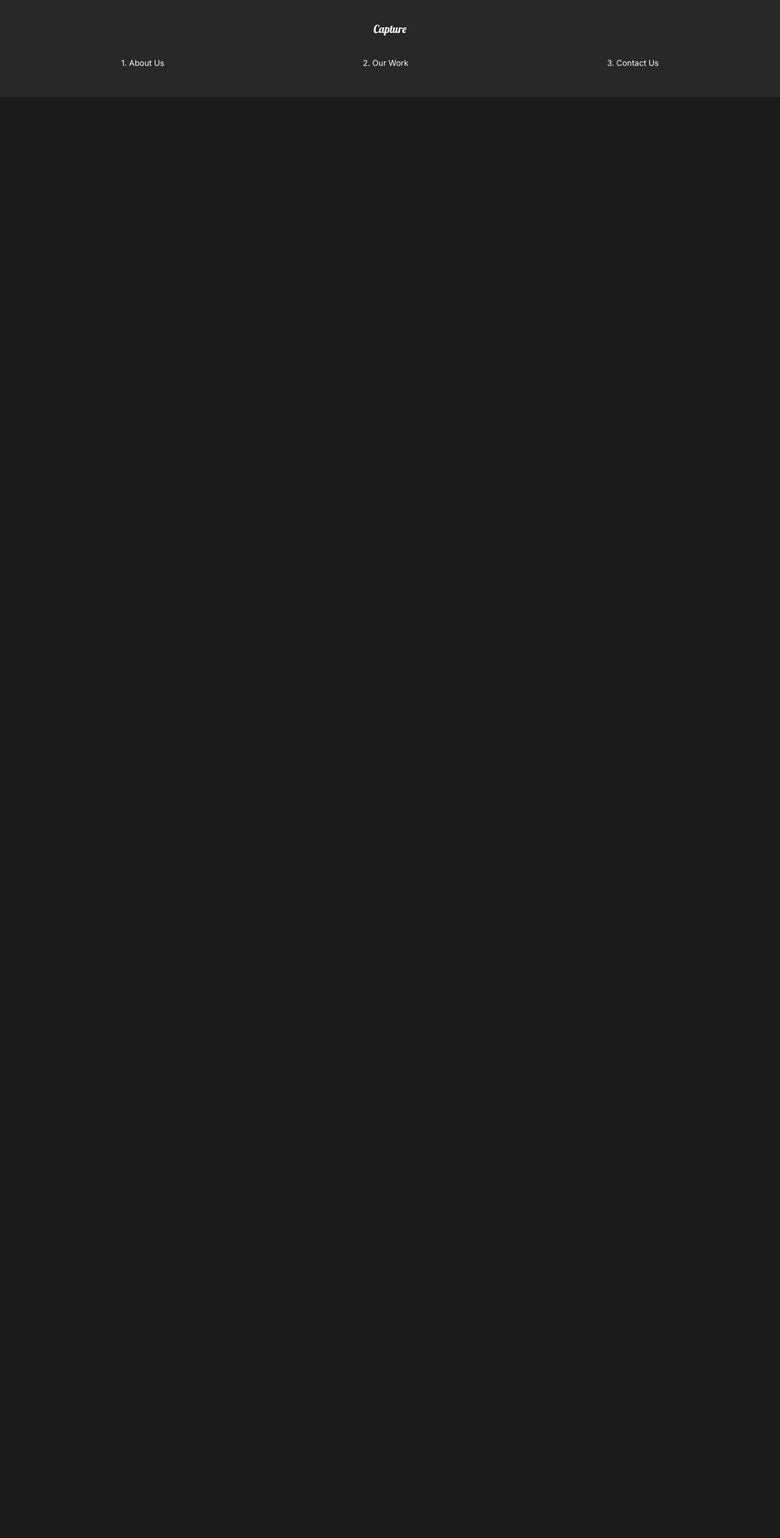
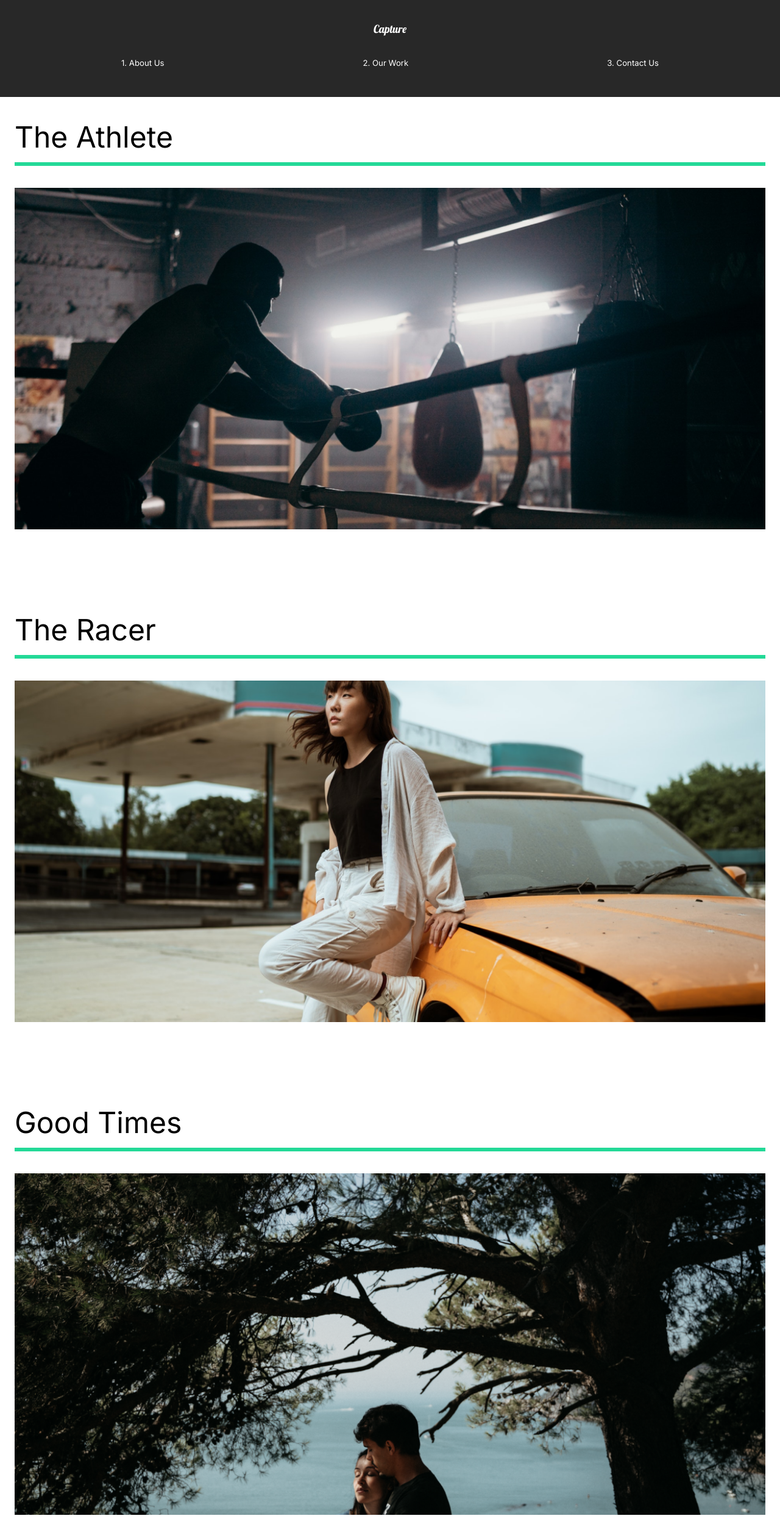
Before and after one commit to cameroncrockett/capture-project, a React (Create React App) app: page /capture-project//work in a window 1280 px wide. Shown: the top 2522 px of the page at 61% size. Before the commit the page ends 800 px from the top, so only its background shows below. Built offline with nearby package versions, Linux system fonts and the light colour scheme.

Commit message:
updated with repo name for links

```diff
--- a/src/App.js
+++ b/src/App.js
@@ -20,16 +20,16 @@ function App() {
       <Nav />
       <AnimatePresence exitBeforeEnter>
         <Switch location={location} key={location.pathname}>
-          <Route path='/' exact>
+          <Route path='/capture-project/' exact>
             <AboutUs />
           </Route>
-          <Route path='/work' exact>
+          <Route path='/capture-project//work' exact>
             <OurWork />
           </Route>
-          <Route path='/work/:id'>
+          <Route path='/capture-project/work/:id'>
             <MovieDetail />
           </Route>
-          <Route path='/contact'>
+          <Route path='/capture-project/contact'>
             <ContactUs />
           </Route>
         </Switch>
--- a/src/movieState.js
+++ b/src/movieState.js
@@ -12,7 +12,7 @@ export const MovieState = () => {
       title: "The Athlete",
       mainImg: athlete,
       secondaryImg: athlete2,
-      url: "/work/the-athlete",
+      url: "/capture-project/work/the-athlete",
       awards: [
         {
           title: "Truly A Masterpiece",
@@ -34,7 +34,7 @@ export const MovieState = () => {
     {
       title: "Good Times",
       mainImg: goodtimes,
-      url: "/work/good-times",
+      url: "/capture-project/work/good-times",
       secondaryImg: goodtimes2,
       awards: [
         {
@@ -57,7 +57,7 @@ export const MovieState = () => {
     {
       title: "The Racer",
       mainImg: theracer,
-      url: "/work/the-racer",
+      url: "/capture-project/work/the-racer",
       secondaryImg: theracer2,
       awards: [
         {
--- a/src/pages/OurWork.js
+++ b/src/pages/OurWork.js
@@ -29,7 +29,7 @@ const OurWork = () => {
             <Movie>
                 <motion.h2 variants={fade}>The Athlete</motion.h2>
                 <motion.div variants={lineAnim} className='line'></motion.div>
-                <Link to='/work/the-athlete'>
+                <Link to='/capture-project/work/the-athlete'>
                     <Hide>
                         <motion.img variants={photoAnim} src={athlete} alt='The Athlete' />
                     </Hide>
@@ -43,7 +43,7 @@ const OurWork = () => {
             >
                 <h2>The Racer</h2>
                 <motion.div variants={lineAnim} className='line'></motion.div>
-                <Link to='/work/the-racer'>
+                <Link to='/capture-project/work/the-racer'>
                 <img src={theracer} alt='The Racer' />
                 </Link>
             </Movie>
@@ -55,7 +55,7 @@ const OurWork = () => {
             >
                 <h2>Good Times</h2>
                 <motion.div variants={lineAnim} className='line'></motion.div>
-                <Link to='/work/good-times'>
+                <Link to='/capture-project/work/good-times'>
                 <img src={goodtimes} alt='Good Times' />
                 </Link>
             </Movie>
```
Also changed, not shown: 1 other file (tests, documents, lock files or other folders).
